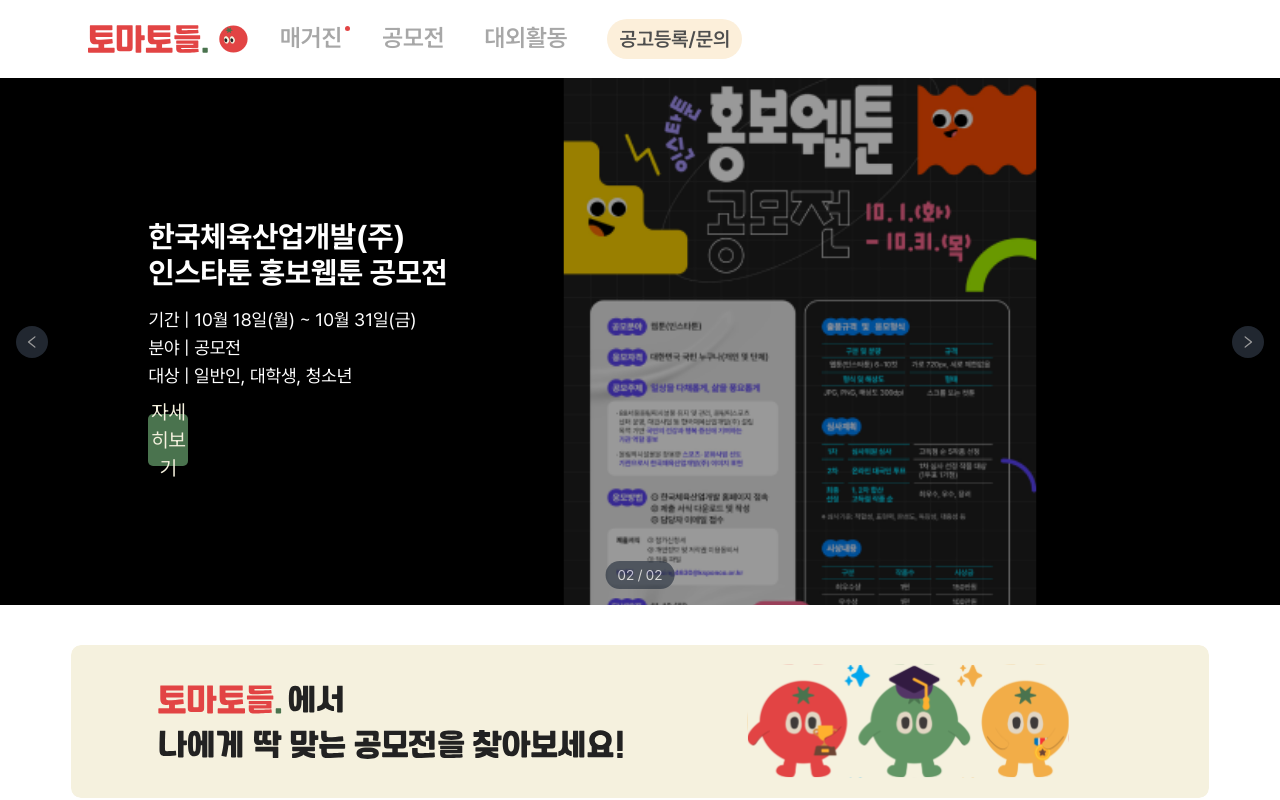
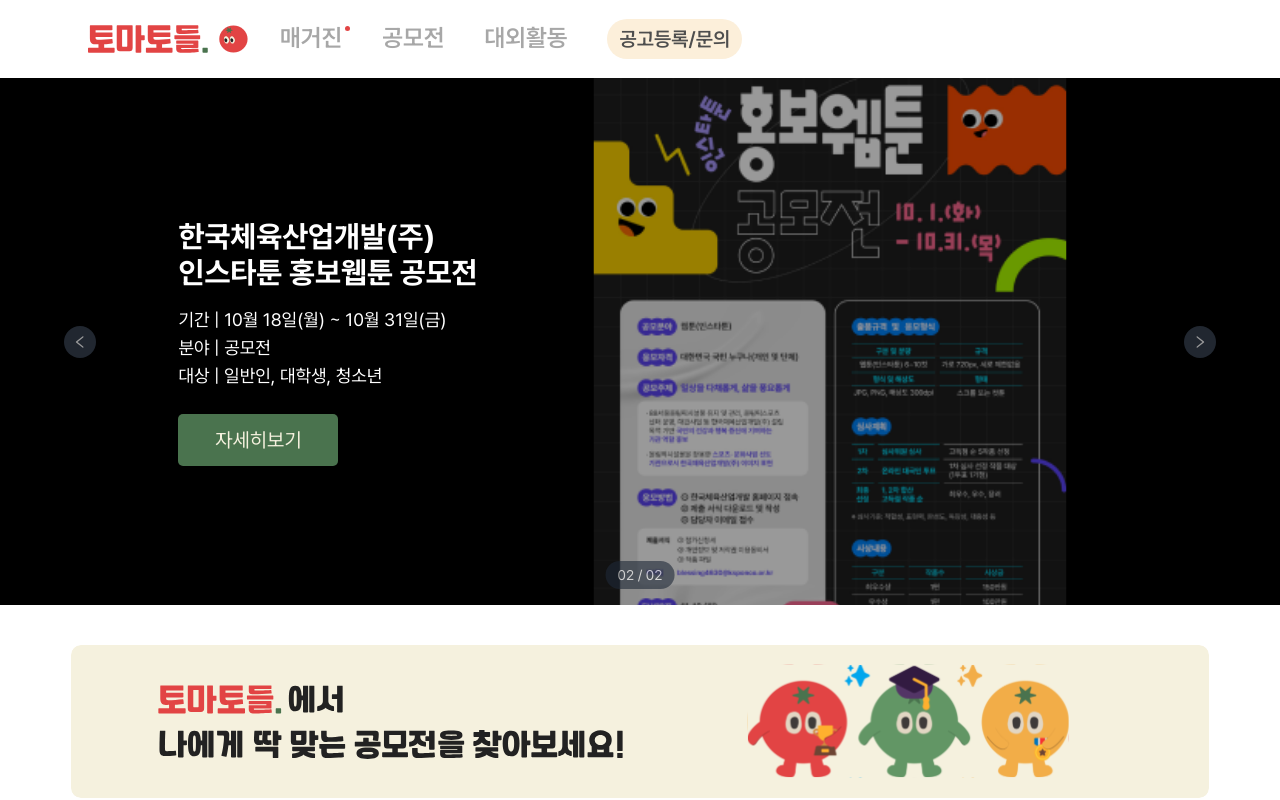
Before and after one commit to hminah0215/tomatoes, a Next.js app: page / in a window 1280 px wide. Shown: the top 800 px of the page. Built offline with nearby package versions, Linux system fonts and the light colour scheme; no server answers; the database is empty.

Commit message:
design: 불필요한 tailwind config 제거
Related to: #35

```diff
--- a/tailwind.config.ts
+++ b/tailwind.config.ts
@@ -32,17 +32,6 @@ const config: Config = {
       fontFamily: {
         recipe: ['Recipekorea', 'Pretendard', 'sans-serif'],
       },
-      spacing: {
-        '0': '0px',
-        '14': '14px',
-        '16': '16px',
-        '20': '20px',
-        '30': '30px',
-        '32': '32px',
-        '40': '40px',
-        '64': '64px',
-        '80': '80px',
-      },
     },
   },
   plugins: [],
```
